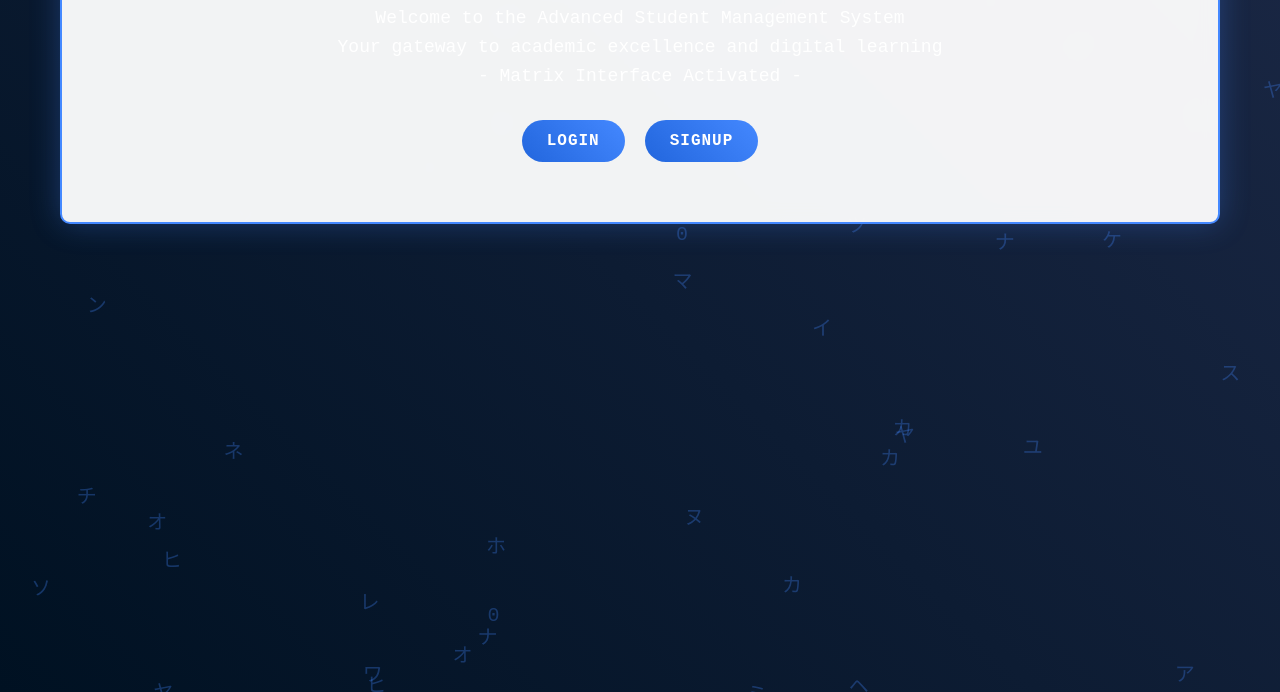
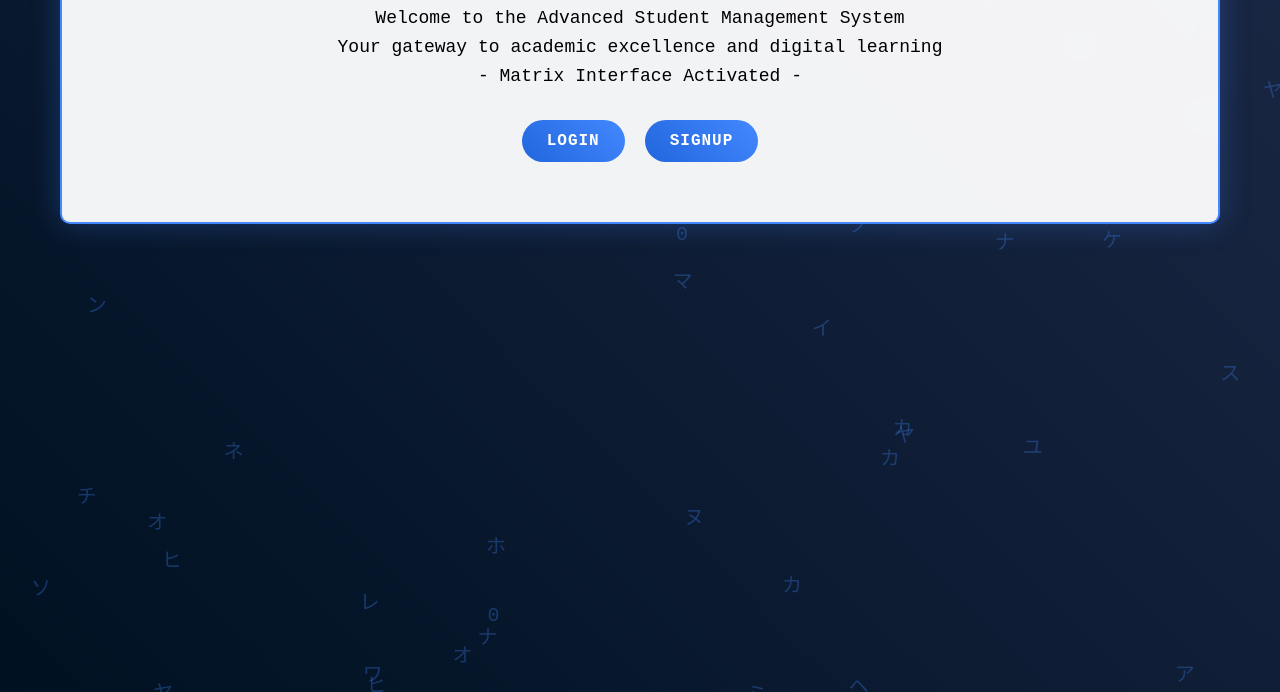
Before and after one commit to Priyansh056/-Student-Portal-For-Login, a plain HTML site: page index.html in a window 1280 px wide. Shown: the part 108-800 px from the top of the page. Drawn offline with Linux system fonts and the light colour scheme.

Commit message:
Update index.html

```diff
--- a/index.html
+++ b/index.html
@@ -79,7 +79,7 @@
             margin-bottom: 30px;
             font-size: 18px;
             line-height: 1.6;
-            color: #ffffff;
+            color: black;
         }
 
         .btn-container {
```
